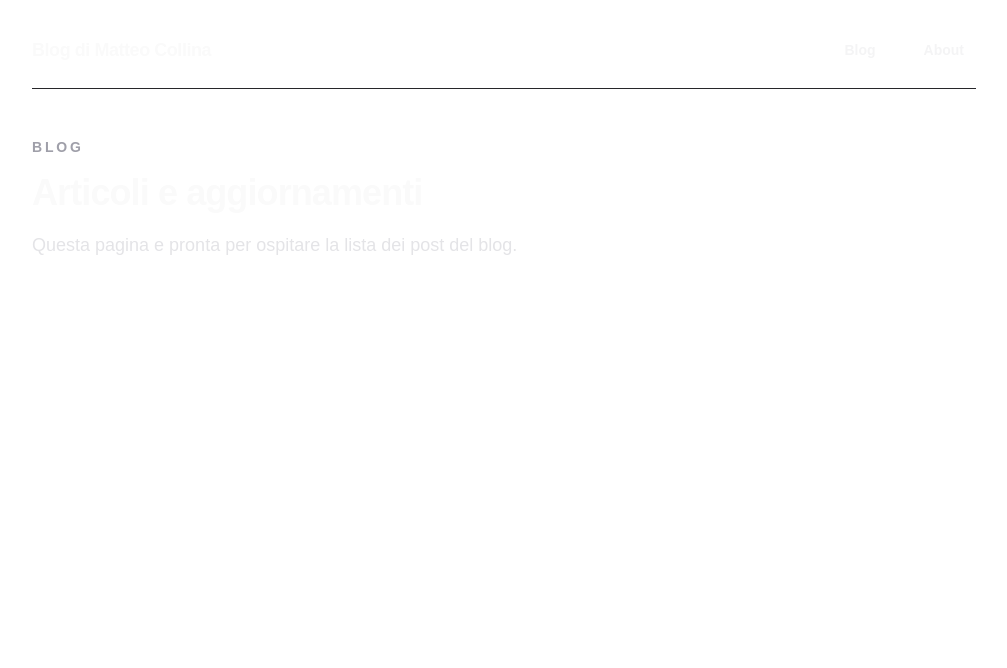
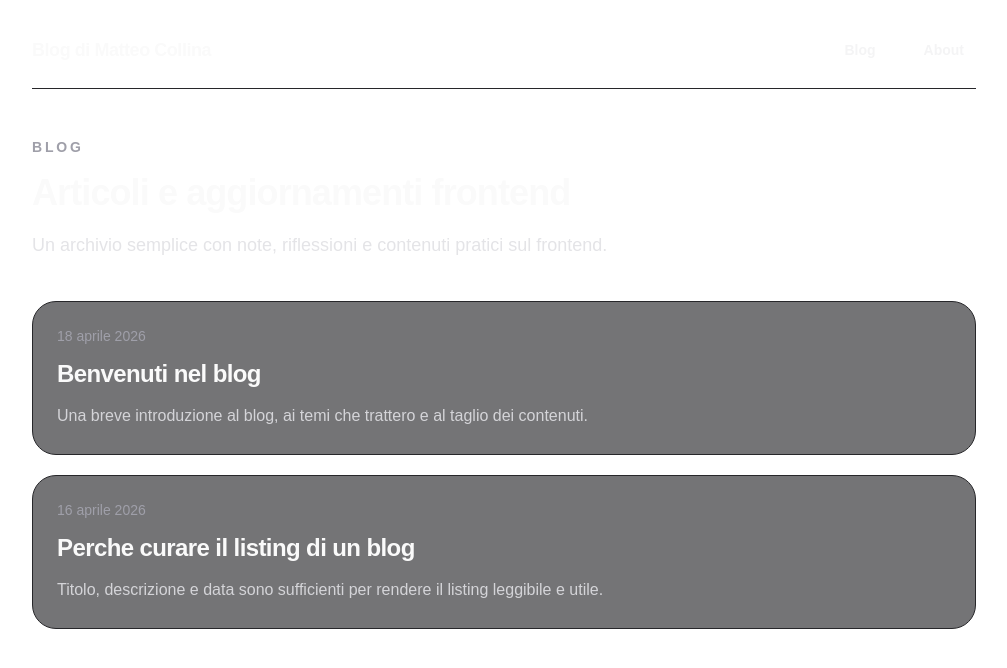
Before and after one commit to matteocollina/mc-blog-dev, a Next.js app: page /blog in a window 1280 px wide. Shown: the top 668 px of the page, without its empty margins (136-1143 px from the left). Built offline with nearby package versions, Linux system fonts and the light colour scheme.

Commit message:
markdown

```diff
--- /dev/null
+++ b/app/blog/[slug]/page.tsx
@@ -0,0 +1,70 @@
+import type { Metadata } from "next";
+import { notFound } from "next/navigation";
+
+import {
+  formatPublishedAt,
+  getAllPosts,
+  getPostBySlug,
+  renderMarkdown,
+} from "@/lib/blog";
+
+export const dynamicParams = false;
+
+export async function generateStaticParams() {
+  const posts = await getAllPosts();
+
+  return posts.map((post) => ({
+    slug: post.slug,
+  }));
+}
+
+export async function generateMetadata(
+  props: PageProps<"/blog/[slug]">,
+): Promise<Metadata> {
+  const { slug } = await props.params;
+  const post = await getPostBySlug(slug);
+
+  if (!post) {
+    return {};
+  }
+
+  return {
+    title: `${post.title} | Blog di Matteo Collina`,
+    description: post.description,
+  };
+}
+
+export default async function BlogDetailPage(props: PageProps<"/blog/[slug]">) {
+  const { slug } = await props.params;
+  const post = await getPostBySlug(slug);
+
+  if (!post) {
+    notFound();
+  }
+
+  return (
+    <article className="space-y-8">
+      <header className="space-y-4 border-b border-zinc-800 pb-8">
+        <p className="text-sm font-semibold uppercase tracking-[0.2em] text-zinc-400">
+          {formatPublishedAt(post.publishedAt)}
+        </p>
+        <div className="space-y-3">
+          <h1 className="max-w-3xl text-4xl font-semibold tracking-tight text-zinc-50">
+            {post.title}
+          </h1>
+          <p className="max-w-3xl text-xl leading-8 text-zinc-300">
+            {post.subtitle}
+          </p>
+          <p className="max-w-3xl text-lg leading-8 text-zinc-200">
+            {post.description}
+          </p>
+        </div>
+      </header>
+
+      <div
+        className="space-y-6"
+        dangerouslySetInnerHTML={{ __html: renderMarkdown(post.content) }}
+      />
+    </article>
+  );
+}
--- a/app/blog/page.tsx
+++ b/app/blog/page.tsx
@@ -1,15 +1,45 @@
-export default function BlogPage() {
+import Link from "next/link";
+
+import { formatPublishedAt, getAllPosts } from "@/lib/blog";
+
+export default async function BlogPage() {
+  const posts = await getAllPosts();
+
   return (
-    <section className="space-y-4">
+    <section className="space-y-10">
+      <div className="space-y-4">
         <p className="text-sm font-semibold uppercase tracking-[0.2em] text-zinc-400">
           Blog
         </p>
         <h1 className="text-4xl font-semibold tracking-tight text-zinc-50">
-        Articoli e aggiornamenti
+          Articoli e aggiornamenti frontend
         </h1>
         <p className="max-w-2xl text-lg leading-8 text-zinc-200">
-        Questa pagina e pronta per ospitare la lista dei post del blog.
+          Un archivio semplice con note, riflessioni e contenuti pratici sul
+          frontend.
         </p>
+      </div>
+
+      <div className="space-y-5">
+        {posts.map((post) => (
+          <article
+            key={post.slug}
+            className="rounded-3xl border border-zinc-800 bg-zinc-900/60 p-6 transition-colors hover:border-zinc-700"
+          >
+            <Link href={`/blog/${post.slug}`} className="group block space-y-3">
+              <p className="text-sm font-medium text-zinc-400">
+                {formatPublishedAt(post.publishedAt)}
+              </p>
+              <h2 className="text-2xl font-semibold tracking-tight text-zinc-50 transition-colors group-hover:text-zinc-300">
+                {post.title}
+              </h2>
+              <p className="text-base leading-7 text-zinc-300">
+                {post.description}
+              </p>
+            </Link>
+          </article>
+        ))}
+      </div>
     </section>
   );
 }
--- /dev/null
+++ b/content/blog/benvenuti-nel-blog.md
@@ -0,0 +1,17 @@
+---
+title: Benvenuti nel blog
+subtitle: Il punto di partenza di questo spazio dedicato al frontend
+description: Una breve introduzione al blog, ai temi che trattero e al taglio dei contenuti.
+publishedAt: 2026-04-18
+---
+Questo blog nasce come spazio personale in cui raccogliere idee, appunti e contenuti pratici sul frontend.
+
+Qui parlero di interfacce, esperienza utente, CSS, React, Next.js e di tutto quello che ruota intorno allo sviluppo web moderno.
+
+## Cosa troverai qui
+
+- articoli brevi e diretti
+- esempi concreti
+- note tecniche utili da riprendere nel lavoro quotidiano
+
+L'obiettivo e costruire nel tempo un archivio semplice da consultare, scritto in italiano e focalizzato su argomenti reali.
--- /dev/null
+++ b/content/blog/perche-curare-il-listing-di-un-blog.md
@@ -0,0 +1,17 @@
+---
+title: Perche curare il listing di un blog
+subtitle: Un elenco articoli chiaro rende il contenuto piu facile da scoprire
+description: Titolo, descrizione e data sono sufficienti per rendere il listing leggibile e utile.
+publishedAt: 2026-04-16
+---
+Il listing e spesso il primo contatto con i contenuti del blog. Se questa parte funziona bene, trovare un articolo interessante diventa immediato.
+
+Per questo voglio mantenere una struttura essenziale: titolo, descrizione breve e data di pubblicazione.
+
+## Una struttura semplice funziona meglio
+
+- il titolo aiuta a capire subito il tema
+- la descrizione breve aggiunge contesto
+- la data permette di leggere i contenuti nel giusto ordine
+
+Un'interfaccia pulita non e solo una scelta estetica. E anche un modo per dare piu valore al contenuto.
--- /dev/null
+++ b/lib/blog.ts
@@ -0,0 +1,206 @@
+import { readFile, readdir } from "node:fs/promises";
+import path from "node:path";
+
+const BLOG_DIR = path.join(process.cwd(), "content", "blog");
+
+export type BlogPostFrontmatter = {
+  title: string;
+  subtitle: string;
+  description: string;
+  publishedAt: string;
+};
+
+export type BlogPost = BlogPostFrontmatter & {
+  slug: string;
+  content: string;
+};
+
+function parseFrontmatter(source: string): BlogPostFrontmatter & { content: string } {
+  const match = source.match(/^---\n([\s\S]*?)\n---\n?([\s\S]*)$/);
+
+  if (!match) {
+    throw new Error("Post markdown senza frontmatter valido.");
+  }
+
+  const [, rawFrontmatter, content] = match;
+  const entries = rawFrontmatter
+    .split("\n")
+    .filter(Boolean)
+    .map((line) => {
+      const separatorIndex = line.indexOf(":");
+
+      if (separatorIndex === -1) {
+        throw new Error(`Frontmatter non valido: ${line}`);
+      }
+
+      const key = line.slice(0, separatorIndex).trim();
+      const value = line.slice(separatorIndex + 1).trim();
+
+      return [key, value] as const;
+    });
+
+  const frontmatter = Object.fromEntries(entries);
+  const title = frontmatter.title;
+  const subtitle = frontmatter.subtitle;
+  const description = frontmatter.description;
+  const publishedAt = frontmatter.publishedAt;
+
+  if (!title || !subtitle || !description || !publishedAt) {
+    throw new Error("Frontmatter incompleto nel post markdown.");
+  }
+
+  return {
+    title,
+    subtitle,
+    description,
+    publishedAt,
+    content: content.trim(),
+  };
+}
+
+function escapeHtml(value: string) {
+  return value
+    .replaceAll("&", "&amp;")
+    .replaceAll("<", "&lt;")
+    .replaceAll(">", "&gt;");
+}
+
+function parseInlineMarkdown(value: string) {
+  const escaped = escapeHtml(value);
+
+  return escaped
+    .replace(/\*\*(.+?)\*\*/g, "<strong>$1</strong>")
+    .replace(/\*(.+?)\*/g, "<em>$1</em>")
+    .replace(
+      /\[([^\]]+)\]\(([^)]+)\)/g,
+      '<a href="$2" class="underline decoration-zinc-500 underline-offset-4 hover:decoration-zinc-200">$1</a>',
+    )
+    .replace(/`([^`]+)`/g, '<code class="rounded bg-zinc-900 px-1.5 py-0.5 text-zinc-100">$1</code>');
+}
+
+export function renderMarkdown(content: string) {
+  const lines = content.split("\n");
+  const blocks: string[] = [];
+  let paragraph: string[] = [];
+  let list: string[] = [];
+
+  const flushParagraph = () => {
+    if (paragraph.length === 0) {
+      return;
+    }
+
+    blocks.push(
+      `<p class="text-lg leading-8 text-zinc-200">${parseInlineMarkdown(
+        paragraph.join(" "),
+      )}</p>`,
+    );
+    paragraph = [];
+  };
+
+  const flushList = () => {
+    if (list.length === 0) {
+      return;
+    }
+
+    blocks.push(
+      `<ul class="list-disc space-y-3 pl-6 text-lg leading-8 text-zinc-200">${list
+        .map((item) => `<li>${parseInlineMarkdown(item)}</li>`)
+        .join("")}</ul>`,
+    );
+    list = [];
+  };
+
+  for (const rawLine of lines) {
+    const line = rawLine.trim();
+
+    if (!line) {
+      flushParagraph();
+      flushList();
+      continue;
+    }
+
+    if (line.startsWith("## ")) {
+      flushParagraph();
+      flushList();
+      blocks.push(
+        `<h2 class="pt-4 text-2xl font-semibold tracking-tight text-zinc-50">${parseInlineMarkdown(
+          line.slice(3),
+        )}</h2>`,
+      );
+      continue;
+    }
+
+    if (line.startsWith("# ")) {
+      flushParagraph();
+      flushList();
+      blocks.push(
+        `<h1 class="pt-4 text-3xl font-semibold tracking-tight text-zinc-50">${parseInlineMarkdown(
+          line.slice(2),
+        )}</h1>`,
+      );
+      continue;
+    }
+
+    if (line.startsWith("- ")) {
+      flushParagraph();
+      list.push(line.slice(2));
+      continue;
+    }
+
+    paragraph.push(line);
+  }
+
+  flushParagraph();
+  flushList();
+
+  return blocks.join("");
+}
+
+function sortPosts(posts: BlogPost[]) {
+  return posts.sort(
+    (left, right) =>
+      new Date(right.publishedAt).getTime() - new Date(left.publishedAt).getTime(),
+  );
+}
+
+export async function getAllPosts() {
+  const entries = await readdir(BLOG_DIR, { withFileTypes: true });
+  const posts = await Promise.all(
+    entries
+      .filter((entry) => entry.isFile() && entry.name.endsWith(".md"))
+      .map(async (entry) => {
+        const slug = entry.name.replace(/\.md$/, "");
+        const source = await readFile(path.join(BLOG_DIR, entry.name), "utf8");
+        const post = parseFrontmatter(source);
+
+        return {
+          slug,
+          ...post,
+        };
+      }),
+  );
+
+  return sortPosts(posts);
+}
+
+export async function getPostBySlug(slug: string) {
+  const filePath = path.join(BLOG_DIR, `${slug}.md`);
+
+  try {
+    const source = await readFile(filePath, "utf8");
+    const post = parseFrontmatter(source);
+
+    return {
+      slug,
+      ...post,
+    };
+  } catch {
+    return null;
+  }
+}
+
+export function formatPublishedAt(date: string) {
+  return new Intl.DateTimeFormat("it-IT", {
+    dateStyle: "long",
+  }).format(new Date(date));
+}
```
Lines whose indentation alone changed are shown as unchanged.
